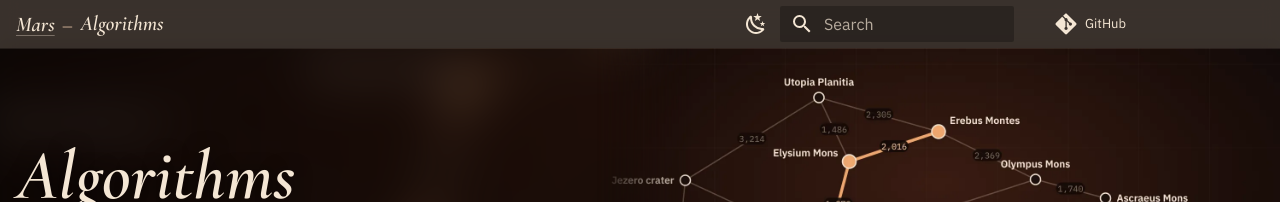
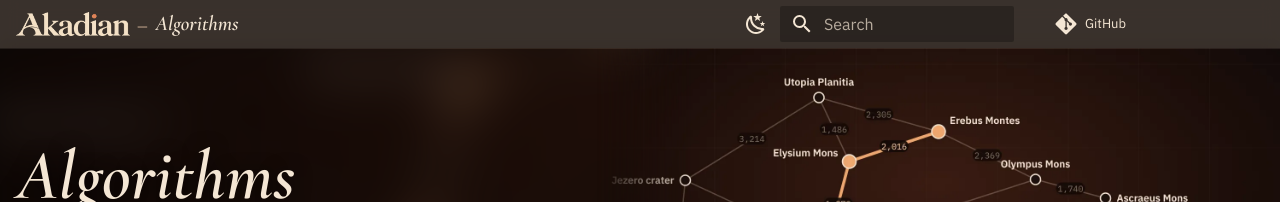
Before and after one commit to TTMathCS/cs, an MkDocs documentation site: the page built from docs/index.md, in a window 1280 px wide. Shown: the top 202 px of the page. Built offline with MkDocs 1.6.1 and Material for MkDocs 9.7.7, drawn with Linux system fonts in a browser that asks for light colours; comment, search, counter and statistics services are not loaded.

Commit message:
Header: the Akadian logo at the top left, linking back to akadian.ca, in place of 'Mars'; tab icon the Akadian A with its dot, as on akadian.ca (Jim, 2 Nov 2026)

```diff
--- a/docs/javascripts/mars-link.js
+++ b/docs/javascripts/mars-link.js
@@ -1,7 +1,7 @@
-// "Mars" in the header goes back to akadian.ca; say so to screen readers (Material labels it with the site name)
+// the Akadian logo in the header goes back to akadian.ca; say so to screen readers (Material labels it with the site name)
 document$.subscribe(function () {
   document.querySelectorAll("a.md-logo").forEach(function (a) {
-    a.setAttribute("aria-label", "Mars – your new home");
-    a.setAttribute("title", "Mars – your new home");
+    a.setAttribute("aria-label", "Akadian, Mars – your new home");
+    a.setAttribute("title", "Akadian, Mars – your new home");
   });
 });
--- a/docs/stylesheets/mars.css
+++ b/docs/stylesheets/mars.css
@@ -304,8 +304,8 @@
   }
 }
 
-/* the wordmark reads "Mars – Math", like the homepage's "Mars – your new home";
-   "Mars" is the way back there (extra.homepage, overrides/partials/logo.html) */
+/* the header reads "Akadian – <site>": the Akadian logo, as on akadian.ca, is the way back there (Jim, 2 Nov 2026;
+   extra.homepage, overrides/partials/logo.html) */
 .md-header__button.md-logo {
   display: inline-flex;
   align-items: baseline;
@@ -325,23 +325,17 @@
   color: #cdb096;
 }
 
-.md-logo .mars-mark {
-  text-decoration: underline;
-  text-decoration-thickness: 1px;
-  text-underline-offset: 0.2em;
-  text-decoration-color: rgba(244, 230, 212, 0.35);
-  transition: color 0.2s, text-decoration-color 0.2s;
-}
+.md-header__button.md-logo { align-items: center; }
+.md-logo img { display: block; height: 1.4rem; width: auto; transition: filter 0.2s; }
 
 .md-header__button.md-logo:hover,
 .md-header__button.md-logo:focus-visible {
   opacity: 1;
 }
 
-.md-logo:hover .mars-mark,
-.md-logo:focus-visible .mars-mark {
-  color: #eea66f;
-  text-decoration-color: currentColor;
+.md-logo:hover img,
+.md-logo:focus-visible img {
+  filter: drop-shadow(0 0 8px rgba(238, 166, 111, 0.55));
 }
 
 .md-header__inner .md-header__title {
--- a/mkdocs.yml
+++ b/mkdocs.yml
@@ -10,6 +10,7 @@ exclude_docs: |
 theme:
   name: material
   custom_dir: overrides
+  favicon: assets/akadian-icon.png   # the Akadian A, as on akadian.ca
   features:
     - navigation.sections
     - navigation.top
--- a/overrides/partials/logo.html
+++ b/overrides/partials/logo.html
@@ -1 +1 @@
-<span class="mars-mark">Mars</span>
+<img src="{{ 'assets/akadian-logo.png' | url }}" alt="Akadian" width="133" height="28">
```
Also changed, not shown: docs/assets/akadian-icon.png (added), docs/assets/akadian-logo.png (added).
